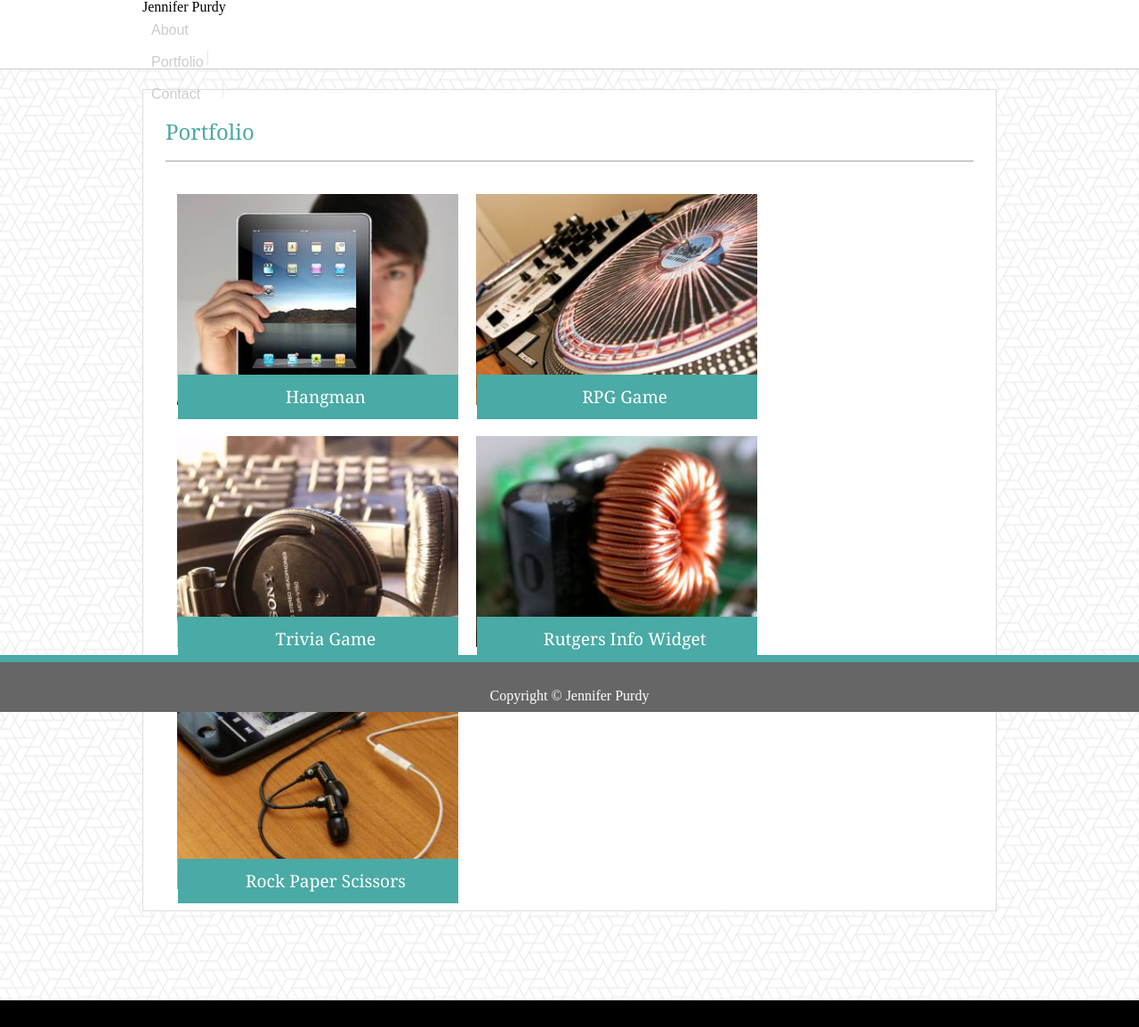
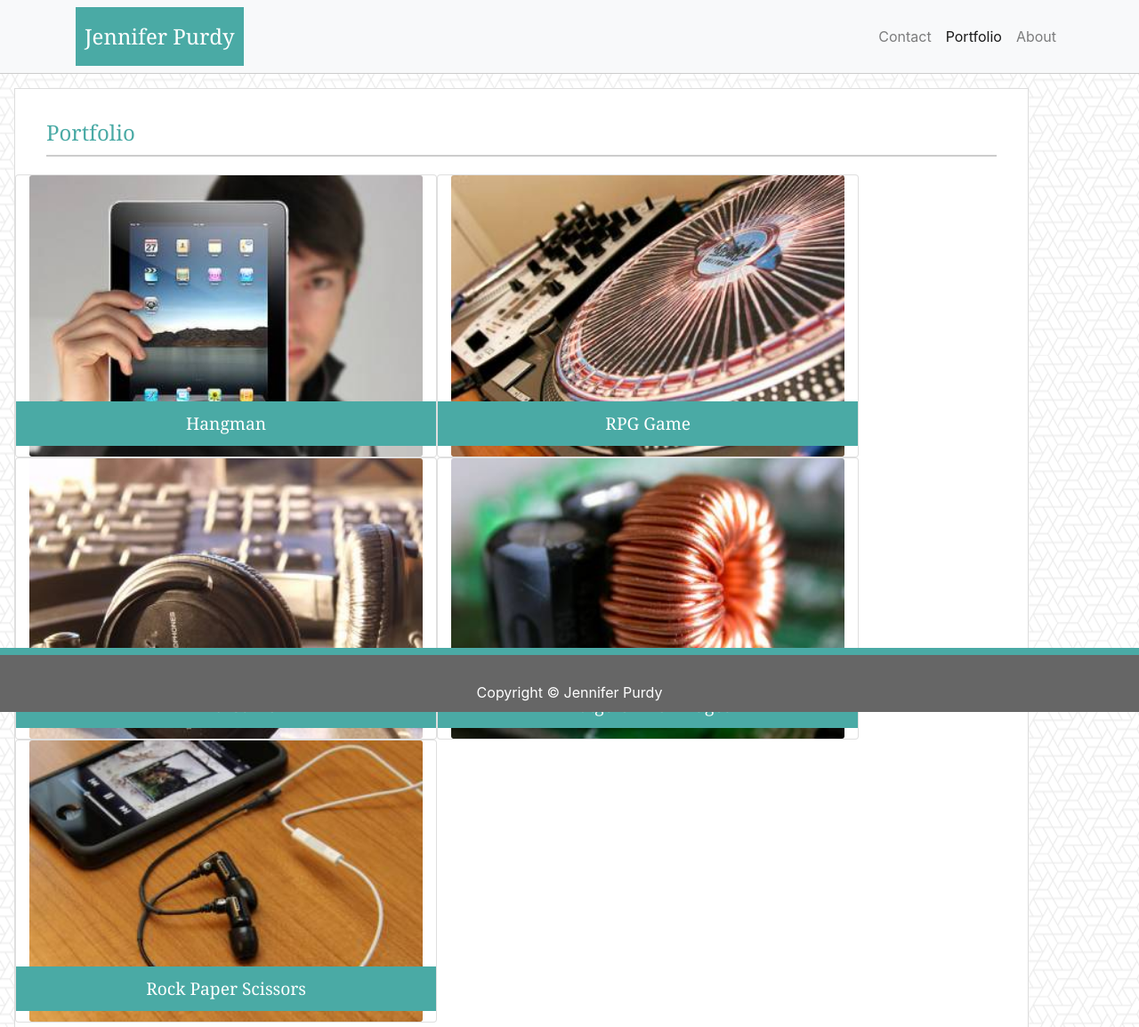
Before and after one commit to purdyjen/Bootstrap-Portfolio, a plain HTML site: page portfolio.html in a window 1280 px wide. Shown: the top 1154 px of the page at 89% size. Before the commit the page ends 1124 px from the top, so only its background shows below. Drawn offline with nearby package versions, Linux system fonts and the light colour scheme.

Commit message:
applied navbar code to contact and portfolio pages, started working on portfolio images code

```diff
--- a/assets/css/bootstyle.css
+++ b/assets/css/bootstyle.css
@@ -133,32 +133,22 @@ input {
     color: #cccccc;
 }
 
-.portfolio {
+/* Portfolio Page Styling */
+#portfolioSection {
     display: inline-block;
     width: 100%;
     margin: 1em;
     z-index: 1;
     overflow: hidden;
+    margin-bottom: 100px;
 }
 
-
-/* Portfolio Page Styling */
-  /* section div {
-      width: 35%;
-      display: inline-block;
-      overflow:hidden;
-      z-index: 1;
-      position: relative;
-      left: 17px;
-} */
-
-.portfolioHeader {
+.card-title {
     width: 100%;
     background-color: #4aaaa5;
     height: 50px;
     position: absolute;
     bottom: 0px;
-    left: 17px;
     right: 0px;
     z-index: 2;
     text-align: center;
--- a/portfolio.html
+++ b/portfolio.html
@@ -1,67 +1,160 @@
 <!DOCTYPE html>
-<html lang = "en">
+<html lang="en">
   <head>
-    <meta charset="UTF-8"/>
+    <meta charset="UTF-8" />
     <title>Jennifer Purdy's Portfolio</title>
-    <link rel="stylesheet" type="text/css" href="assets/css/reset.css">
-    <link rel="stylesheet" type="text/css" href="assets/css/style.css">
+    <meta name="viewport" content="width=device-width, initial-scale=1" />
+    <link rel="stylesheet" type="text/css" href="assets/css/reset.css" />
+    <link
+      rel="stylesheet"
+      href="https://stackpath.bootstrapcdn.com/bootstrap/4.4.1/css/bootstrap.min.css"
+      integrity="sha384-Vkoo8x4CGsO3+Hhxv8T/Q5PaXtkKtu6ug5TOeNV6gBiFeWPGFN9MuhOf23Q9Ifjh"
+      crossorigin="anonymous"
+    />
+    <link rel="stylesheet" type="text/css" href="assets/css/bootstyle.css" />
   </head>
   <body>
-<header>
-
-<!-- wrapper to align heading and nav with content section -->
-    <div>
-        <!-- name -->
-        <h1>Jennifer Purdy</h1>
-        <!-- nav -->
-        <nav>
-            <ul>
-                <li><a href="index.html">About</a></li>
-                <li class="divider">|</li>
-                <li><a href="#">Portfolio</a></li>
-                <li class="divider">|</li>
-                <li><a href="contact.html">Contact</a></li>
+    <nav class="navbar navbar-expand-lg navbar-light bg-light navbar-fixed-top">
+      <div class="container">
+        <!-- Brand and toggle get grouped for better mobile display -->
+        <a class="navbar-brand" href="index.html" id="logo">Jennifer Purdy</a>
+        <button
+          class="navbar-toggler"
+          type="button"
+          data-toggle="collapse"
+          data-target="#navbarTogglerDemo01"
+          aria-controls="navbarTogglerDemo01"
+          aria-expanded="false"
+          aria-label="Toggle navigation"
+        >
+          <span class="navbar-toggler-icon"></span>
+        </button>
+        <!-- Collect the nav links, forms, and other content for toggling -->
+        <div class="collapse navbar-collapse" id="navbarTogglerDemo01">
+          <ul class="navbar-nav ml-auto mt-2 mt-lg-0">
+            <li class="nav-item">
+              <a class="nav-link" href="contact.html">Contact</a>
+            </li>
+            <li class="nav-item">
+              <a class="nav-link active" href="portfolio.html">Portfolio</a>
+            </li>
+            <li class="nav-item">
+              <a class="nav-link" href="index.html">About</a>
+            </li>
           </ul>
+        </div>
+        <!-- /.navbar-collapse -->
+      </div>
+      <!-- /.container -->
     </nav>
-    </div>
-</header>
-
 
     <!-- main content -->
-<section>
+    <section id="portfolioSection" class="container">
       <h1>Portfolio</h1>
 
-<div>
+      <div class="row">
+        <div class="card col-5">
+          <img
+            class="card-img"
+            src="assets/images/placeholder1.jpg"
+            class="portfolio"
+            alt="placeholder image"
+          />
+          <div class="card-img-overlay">
+            <h5 class="card-title">Hangman</h5>
+          </div>
+        </div>
+        <div class="card col-5">
+          <img
+            class="card-img"
+            src="assets/images/placeholder2.jpg"
+            class="portfolio"
+            alt="placeholder image"
+          />
+          <div class="card-img-overlay">
+            <h5 class="card-title">RPG Game</h5>
+          </div>
+        </div>
+      </div>
+      <div class="row">
+        <div class="card col-5">
+          <img
+            class="card-img"
+            src="assets/images/placeholder3.jpg"
+            class="portfolio"
+            alt="placeholder image"
+          />
+          <div class="card-img-overlay">
+            <h5 class="card-title">Trivia Game</h5>
+          </div>
+        </div>
+        <div class="card col-5">
+          <img
+            class="card-img"
+            src="assets/images/placeholder4.jpg"
+            class="portfolio"
+            alt="placeholder image"
+          />
+          <div class="card-img-overlay">
+            <h5 class="card-title">Rutgers Info Widget</h5>
+          </div>
+        </div>
+      </div>
+      <div class="row">
+        <div class="card col-5">
+          <img
+            class="card-img"
+            src="assets/images/placeholder5.jpg"
+            class="portfolio"
+            alt="placeholder image"
+          />
+          <div class="card-img-overlay">
+            <h5 class="card-title">Rock Paper Scissors</h5>
+          </div>
+        </div>
+      </div>
+      <!-- <div>
     <img src="assets/images/placeholder1.jpg" class="portfolio" alt="placeholder image">
     <h4 class="portfolioHeader">Hangman</h4>
-
     </div>
 
 <div>
-    <img src="assets/images/placeholder2.jpg" class="portfolio" alt="placeholder image">
+    <img class="card-img" src="assets/images/placeholder2.jpg" class="portfolio" alt="placeholder image">
     <h4 class="portfolioHeader">RPG Game</h4>
 </div>
 
 <div>
-    <img src="assets/images/placeholder3.jpg" class="portfolio" alt="placeholder image">
+    <img class="card-img" src="assets/images/placeholder3.jpg" class="portfolio" alt="placeholder image">
     <h4 class="portfolioHeader">Trivia Game</h4>
 </div>
 
 <div>
-    <img src="assets/images/placeholder4.jpg" class="portfolio" alt="placeholder image">
+    <img class="card-img" src="assets/images/placeholder4.jpg" class="portfolio" alt="placeholder image">
     <h4 class="portfolioHeader">Rutgers Info Widget</h4>
 </div>
 
 <div>
-    <img src="assets/images/placeholder5.jpg" class="portfolio" alt="placeholder image">
+    <img class="card-img" src="assets/images/placeholder5.jpg" class="portfolio" alt="placeholder image">
     <h4 class="portfolioHeader">Rock Paper Scissors</h4>
-</div>
-
+</div> -->
     </section>
-
-
 
     <!-- footer -->
     <footer>Copyright &copy; Jennifer Purdy</footer>
+    <script
+      src="https://code.jquery.com/jquery-3.4.1.slim.min.js"
+      integrity="sha384-J6qa4849blE2+poT4WnyKhv5vZF5SrPo0iEjwBvKU7imGFAV0wwj1yYfoRSJoZ+n"
+      crossorigin="anonymous"
+    ></script>
+    <script
+      src="https://cdn.jsdelivr.net/npm/popper.js@1.16.0/dist/umd/popper.min.js"
+      integrity="sha384-Q6E9RHvbIyZFJoft+2mJbHaEWldlvI9IOYy5n3zV9zzTtmI3UksdQRVvoxMfooAo"
+      crossorigin="anonymous"
+    ></script>
+    <script
+      src="https://stackpath.bootstrapcdn.com/bootstrap/4.4.1/js/bootstrap.min.js"
+      integrity="sha384-wfSDF2E50Y2D1uUdj0O3uMBJnjuUD4Ih7YwaYd1iqfktj0Uod8GCExl3Og8ifwB6"
+      crossorigin="anonymous"
+    ></script>
   </body>
 </html>
```
Also changed, not shown: contact.html (+32 -18 lines). Lines whose indentation alone changed are shown as unchanged.
